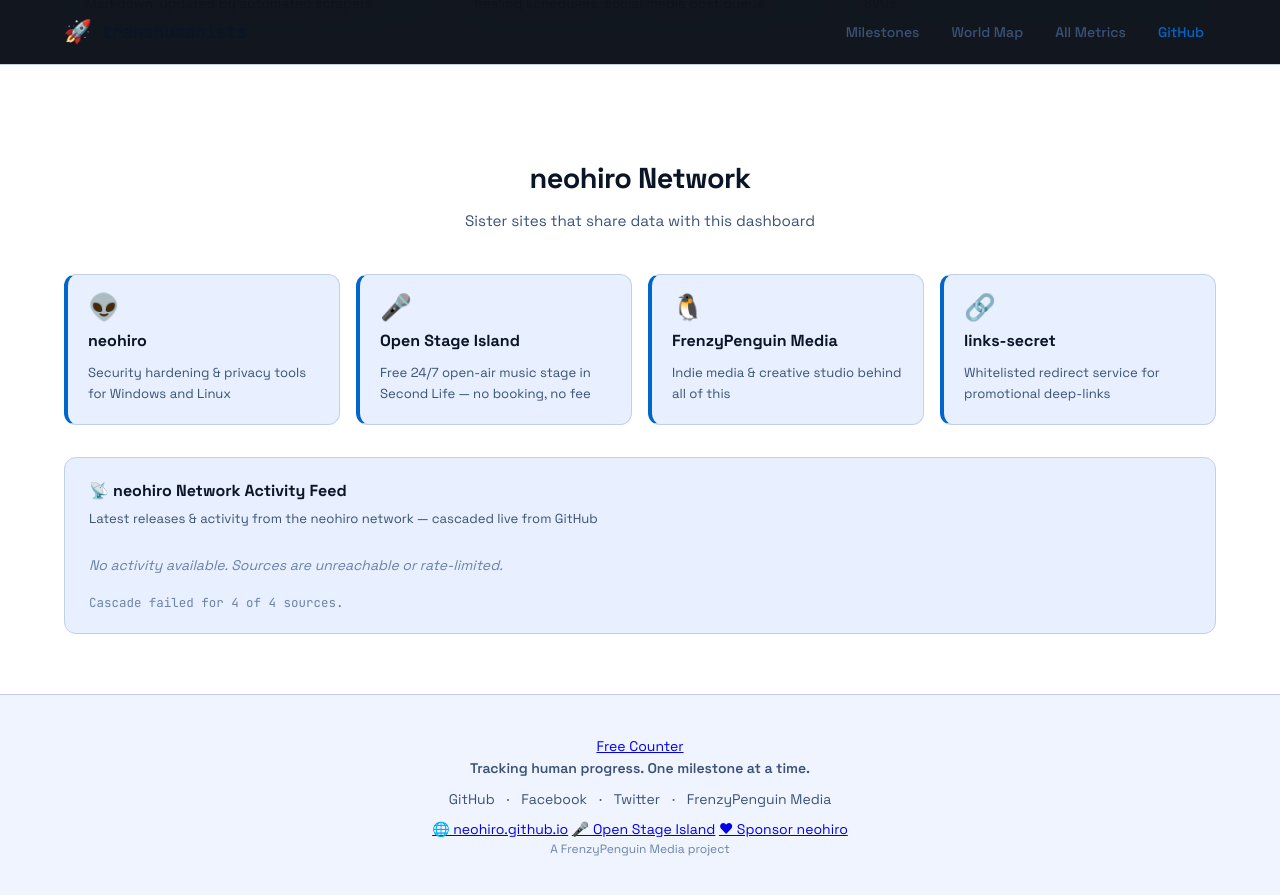
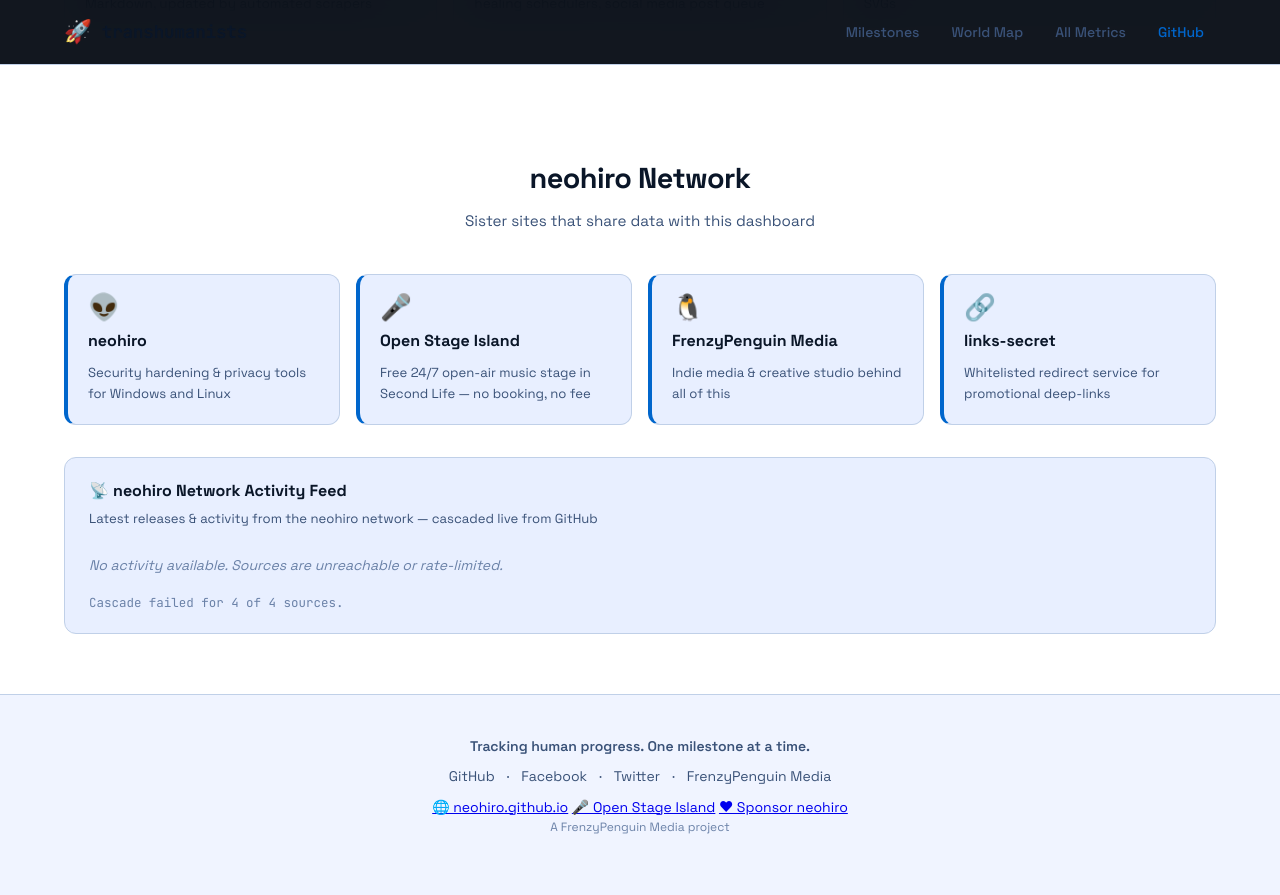
Before and after one commit to transhumanists/transhumanists.github.io, a Jekyll site: the page built from index.md, in a window 1280 px wide and 900 px high, scrolled down 2546 px. Shown: the top 895 px of the window. Built offline with Jekyll 4.4.1, drawn with Linux system fonts in a browser that asks for light colours; comment, search, counter and statistics services are not loaded.

Commit message:
fix: remove Free Counter promo link; add defer to visitor counter widget

```diff
--- a/_layouts/default.html
+++ b/_layouts/default.html
@@ -37,8 +37,7 @@
     <footer class="site-footer" role="contentinfo">
       <div class="container">
         <div align="center">
-          <a href="http://www.freevisitorcounters.com">Free Counter</a>
-          <script type="text/javascript" src="https://www.freevisitorcounters.com/en/home/counter/1631176/t/1"></script>
+          <script type="text/javascript" src="https://www.freevisitorcounters.com/en/home/counter/1631176/t/1" defer></script>
         </div>
         <p class="footer-tagline">Tracking human progress. One milestone at a time.</p>
         <p class="footer-links">
--- a/index.md
+++ b/index.md
@@ -131,7 +131,7 @@
         <p style="font-size: 0.85rem; color: var(--fg-muted);">Range, radius, fleet movements, contracts, defense intelligence, NATO/CIA/MI6/Mossad</p>
       </a>
 
-      <a href="{{ '/milestones/all/' | relative_url }}" class="milestone-card" style="text-decoration: none; color: inherit; background: var(--accent-dim); border-color: var(--accent);">
+      <a href="{{ '/milestones/' | relative_url }}" class="milestone-card" style="text-decoration: none; color: inherit; background: var(--accent-dim); border-color: var(--accent);">
         <div class="milestone-card-header">
           <div class="milestone-card-icon" aria-hidden="true">📊</div>
           <span class="milestone-card-category">All</span>
```
Also changed, not shown: README.md.
